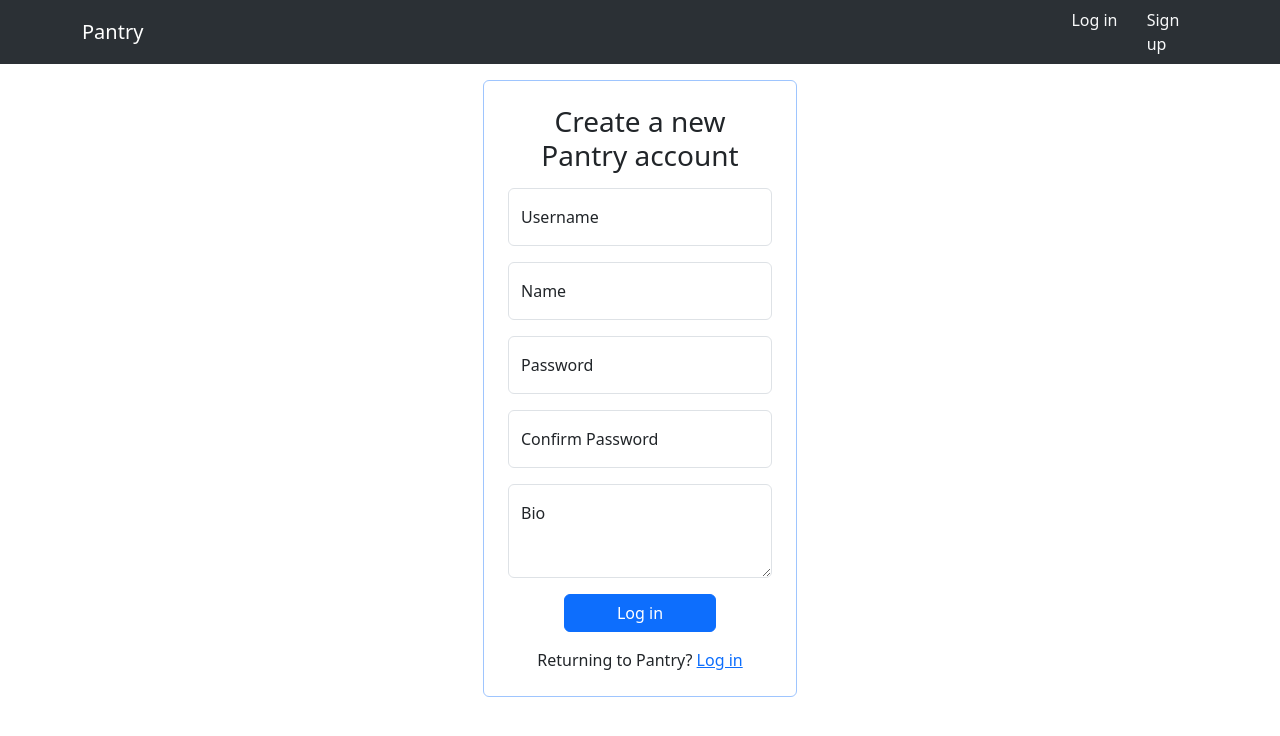
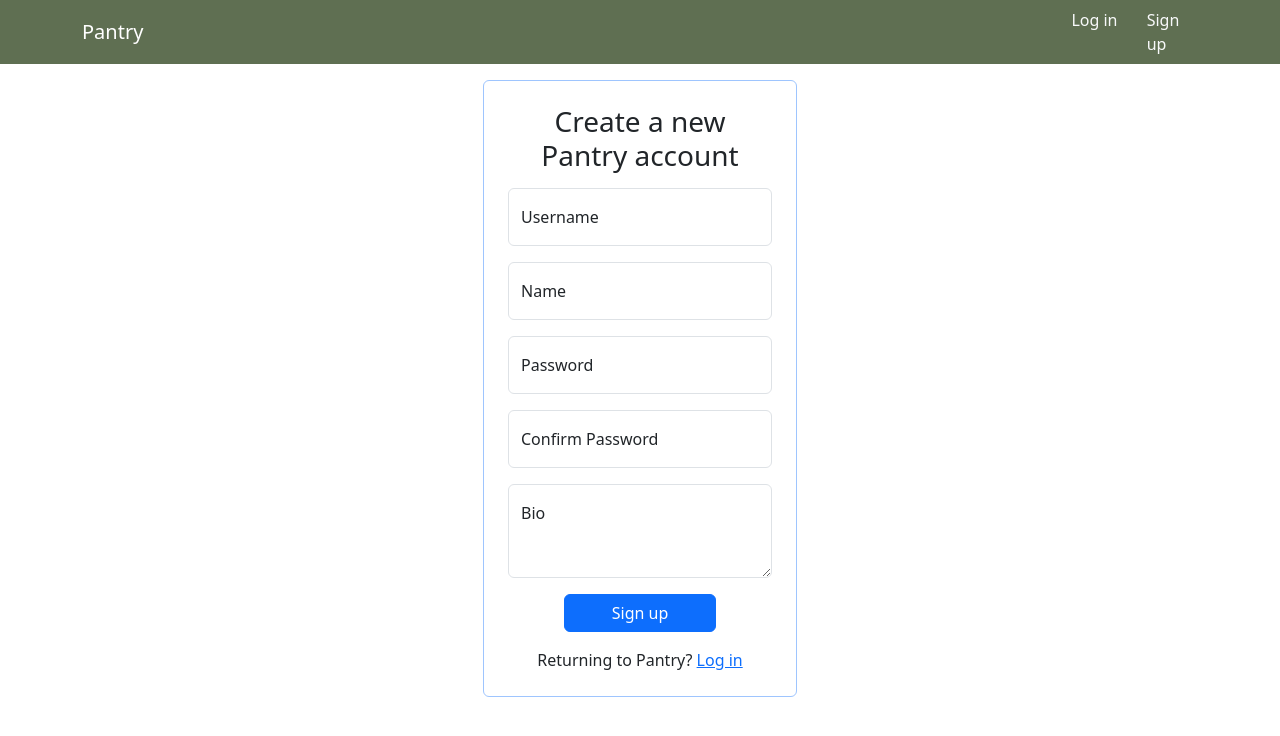
Before and after one commit to daltonoswald/pantry, a React (Vite) app in the folder frontend/: page /sign-up in a window 1280 px wide. Shown: the top 736 px of the page. Built offline with nearby package versions, Linux system fonts and the light colour scheme.

Commit message:
fixed signup and profile search

```diff
--- a/frontend/src/components/Header.jsx
+++ b/frontend/src/components/Header.jsx
@@ -14,10 +14,10 @@ export default function Header() {
     }
 
     return (
-        <Navbar expand='lg' className='bg-body-tertiary mb-3' data-bs-theme='dark'>
-            <Container>
+        <Navbar expand='lg' className='pantry-primary mb-3' data-bs-theme='dark'>
+            <Container className='pantry-primary'>
                 <Navbar.Brand as={Link} to='/'>Pantry</Navbar.Brand>
-                <Row className='text-light'>
+                <Row className='text-light pantry-primary'>
                 {!token && (
                     <>
                         <Col>
@@ -33,9 +33,9 @@ export default function Header() {
                     </>
                 )}
                 {token && (
-                    <NavDropdown title={username}>
-                        <NavDropdown.Item as={Link} to={`/user/${username}`}>{username}</NavDropdown.Item>
-                        <NavDropdown.Item onClick={logout}>Logout</NavDropdown.Item>
+                    <NavDropdown title={username} className='pantry-primary'>
+                        <NavDropdown.Item as={Link} to={`/user/${username}`} className='pantry-primary'>{username}</NavDropdown.Item>
+                        <NavDropdown.Item onClick={logout} className='pantry-primary'>Logout</NavDropdown.Item>
                     </NavDropdown>
                 )}
                 </Row>
--- a/frontend/src/main.styles.css
+++ b/frontend/src/main.styles.css
@@ -1,5 +1,27 @@
 .app {
     min-height: 100vh;
+}
+
+.pantry-primary,
+.dropdown-menu.show {
+    color: white;
+    background-color: #5F6F52;
+}
+
+.dropdown-item:hover {
+    background-color: #404d36;
+}
+
+.pantry-primary-subtle {
+    background-color: #A9B388;
+}
+
+.pantry-secondary {
+    background-color: #FEFAE0;
+}
+
+.pantry-tertiary {
+    background-color: #B99470;
 }
 
 p {
--- a/frontend/src/pages/Profile.jsx
+++ b/frontend/src/pages/Profile.jsx
@@ -1,4 +1,4 @@
-import { Container, Row, Col, Form, FloatingLabel, Button, InputGroup, Alert } from 'react-bootstrap';
+import { Container, Row, Col, Form, FloatingLabel, Button, InputGroup, Alert, Spinner } from 'react-bootstrap';
 import Header from '../components/Header';
 import { Link, useParams } from 'react-router-dom';
 import { useNavigate } from 'react-router-dom';
@@ -18,6 +18,7 @@ export default function Profile() {
             // if (!token) {
             //     navigate('/')
             // }
+            console.log(params.username);
             const userToFind = {
                 userToFind: params.username
             }
@@ -39,7 +40,8 @@ export default function Profile() {
                 }
                 if (response.ok) {
                     const profileData = await response.json();
-                    setProfileData(profileData.user);
+                    console.log(profileData.user.user);
+                    setProfileData(profileData.user.user);
                     setMessage(null);
                     setIsLoading(false)
                 }
@@ -49,12 +51,13 @@ export default function Profile() {
             }
         }
         getProfile();
-    }, [params.username, navigate, token]);
+    }, [params.username, navigate]);
 
     if (isLoading) {
         return (
             <div className='app'>
                 <Header />
+                <Spinner />
                 <p>Loading...</p>
             </div>
         )
--- a/frontend/src/pages/Signup.jsx
+++ b/frontend/src/pages/Signup.jsx
@@ -21,7 +21,7 @@ export default function Signup() {
             username: event.target.username.value,
             password: event.target.password.value,
             confirm_password: event.target.confirm_password.value,
-            bio: event.target.password.value,
+            bio: event.target.bio.value,
         }
         try {
             const response = await fetch(url, {
@@ -91,7 +91,7 @@ export default function Signup() {
                         </Row>
                         <Row className='justify-content-md-center'>
                             {/* <Col className='m-2'> */}
-                                <Button className='w-50 m-2' type='submit'>Log in</Button>
+                                <Button className='w-50 m-2' type='submit'>Sign up</Button>
                             {/* </Col> */}
                         </Row>
                         <Row>
```
Also changed, not shown: 1 other file (tests, documents, lock files or other folders).
